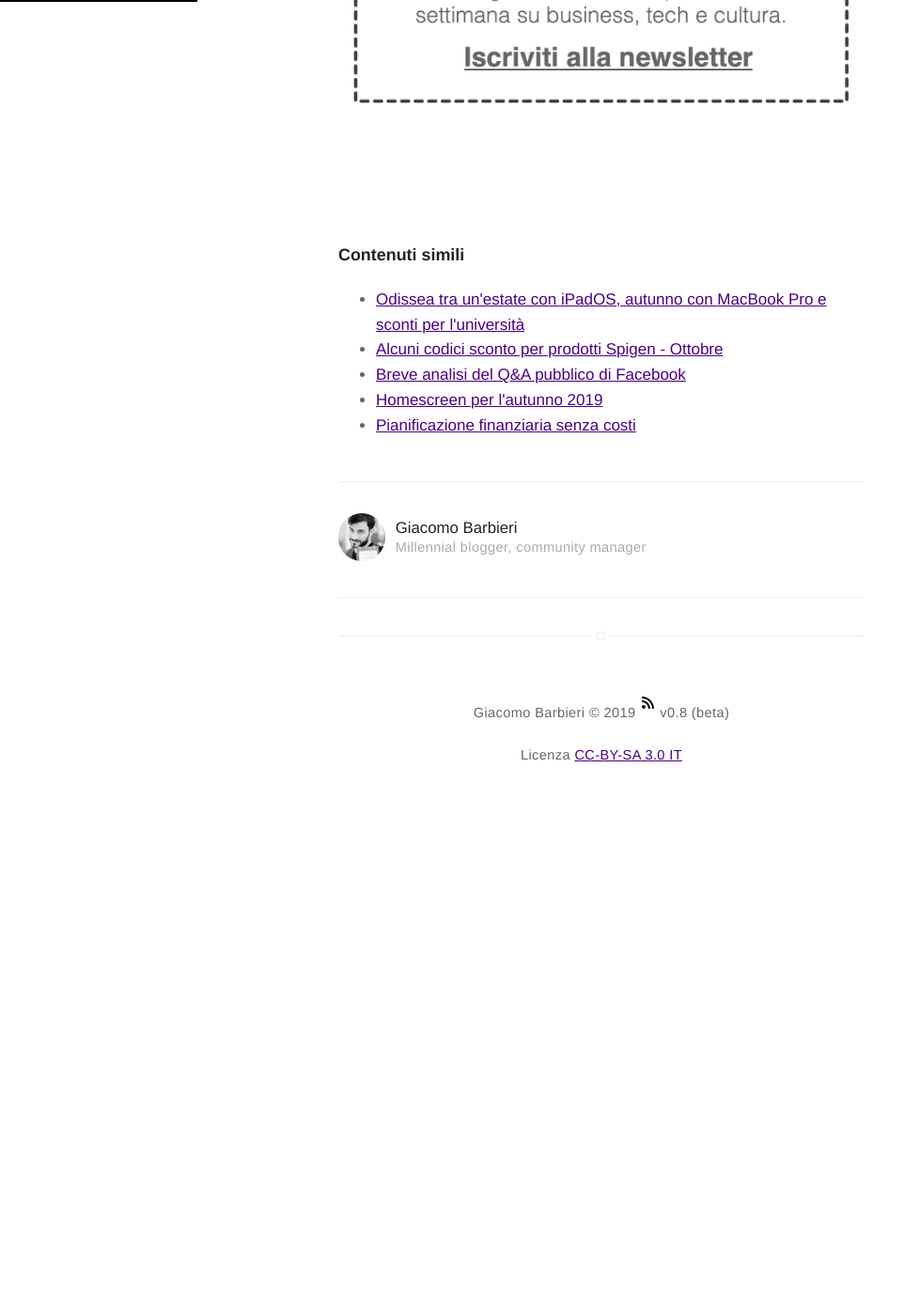
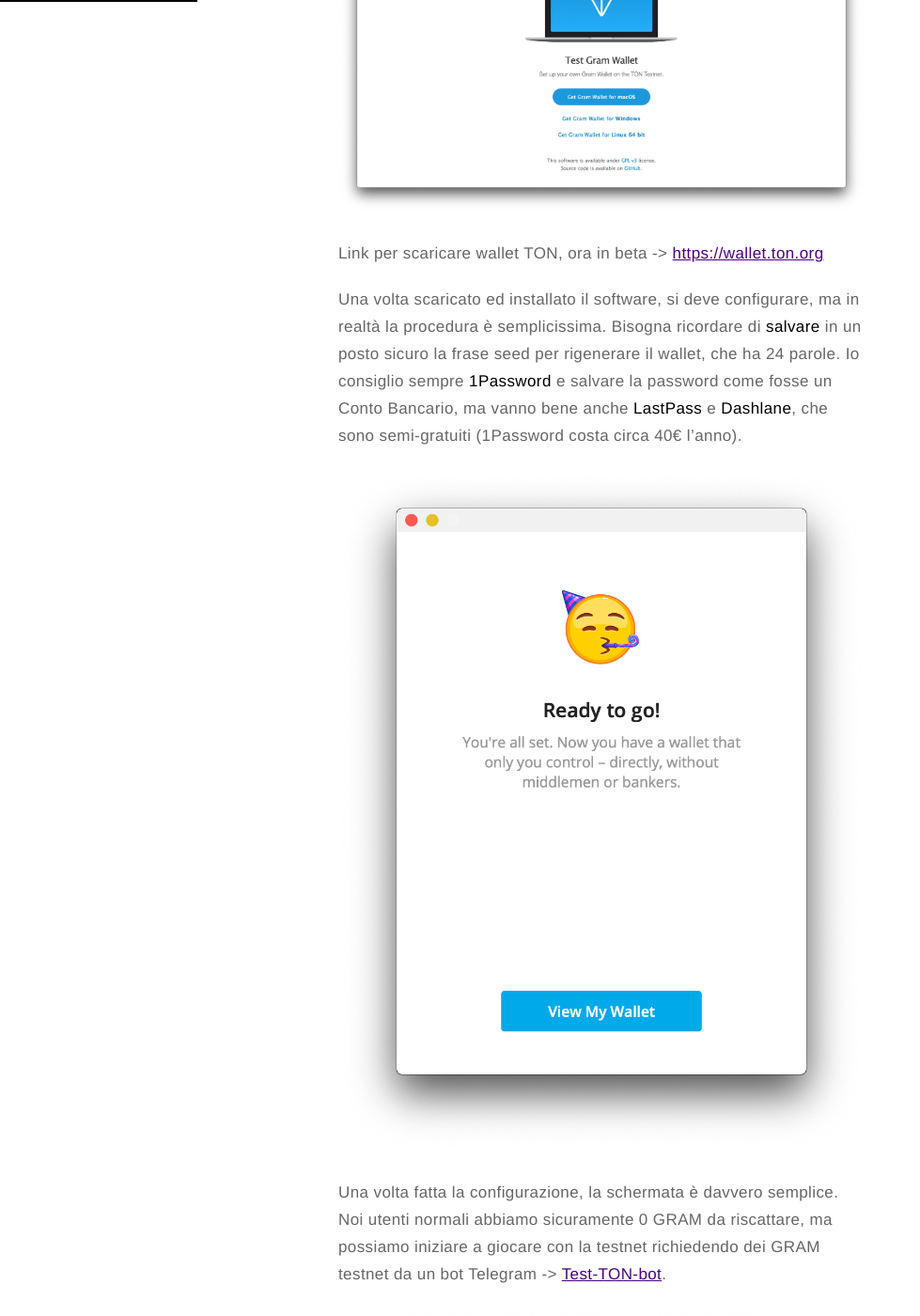
Before and after one commit to iJaack/Jaack, a Jekyll site: the page built from _posts/2019-09-25-telegram-open-network.markdown, in a window 1280 px wide and 1400 px high, scrolled down 737 px. Shown: the whole window at 94% size, without its empty margins (0-979 px from the left). Built offline with Jekyll 4.4.1, drawn with Linux system fonts in a browser that asks for light colours; before the commit the page ends 1612 px from its top, so only the background shows below that; some of the changed text lies outside the part shown.

Commit message:
Aggiornato progetto TON

```diff
--- a/_posts/2019-09-25-telegram-open-network.markdown
+++ b/_posts/2019-09-25-telegram-open-network.markdown
@@ -22,3 +22,27 @@
 e considerazioni su nuove modalità di utilizzo di questa app.
 
 Se volete essere sicuri che io vi risponda, [contattatemi su Telegram](https://t.me/ijaack94).
+
+### Il Wallet TON è stato rilasciato in beta per la testnet!
+
+<img class="image" src="{{site.url}}/assets/images/projects/TON/TON-wallet-website.png" alt="Sito web del Wallet TON" />
+
+Link per scaricare wallet TON, ora in beta -> [https://wallet.ton.org](https://wallet.ton.org)
+
+Una volta scaricato ed installato il software, si deve configurare, ma in realtà la procedura è semplicissima. Bisogna ricordare di **salvare** in un posto sicuro la frase seed per rigenerare il wallet, che ha 24 parole. Io consiglio sempre **1Password** e salvare la password come fosse un Conto Bancario, ma vanno bene anche **LastPass** e **Dashlane**, che sono semi-gratuiti (1Password costa circa 40€ l'anno).
+
+<img class="image" src="{{site.url}}/assets/images/projects/TON/TON-wallet-configurazione.png" alt="Configurazione del Wallet TON" />
+
+Una volta fatta la configurazione, la schermata è davvero semplice. Noi utenti normali abbiamo sicuramente 0 GRAM da riscattare, ma possiamo iniziare a giocare con la testnet richiedendo dei GRAM testnet da un bot Telegram -> [Test-TON-bot](https://t.me/test_ton_bot).
+
+<img class="image" src="{{site.url}}/assets/images/projects/TON/TON-wallet-home.png" alt="La home del Wallet TON, su macOS" />
+
+Anche sul bot la procedura è semplicissima, basta indicare quanti GRAM si vuole ottenere in una scala che va da 5 a 20. Chissà perché un numero così definito, dato che comunque i le monete di test non hanno valore..
+
+<img class="image" src="{{site.url}}/assets/images/projects/TON/Test-TON-bot-Telegram.png" alt="Test-TON-bot su Telegram" />
+
+Generalmente, in circa 1 minuto dovrebbero arrivare i GRAM.
+
+<img class="image" src="{{site.url}}/assets/images/projects/TON/GRAM-TON-wallet.png" alt="I GRAM sulla testnet ricevuti dal bot su Telegram" />
+
+Chi vuole giocare con me sulla testnet TON? :) Questo il mio indirizzo: **EQCKFdRUi6GbTlhfS3Q_UmOncABG10zzh0wIJL0od1PoKNfa**
```
Also changed, not shown: assets/images/projects/TON/GRAM-TON-Wallet.png (added), assets/images/projects/TON/TON-wallet-configurazione.png (added), assets/images/projects/TON/TON-wallet-home.png (added), assets/images/projects/TON/TON-wallet-website.png (added), assets/images/projects/TON/Test-TON-bot-Telegram.png (added).
